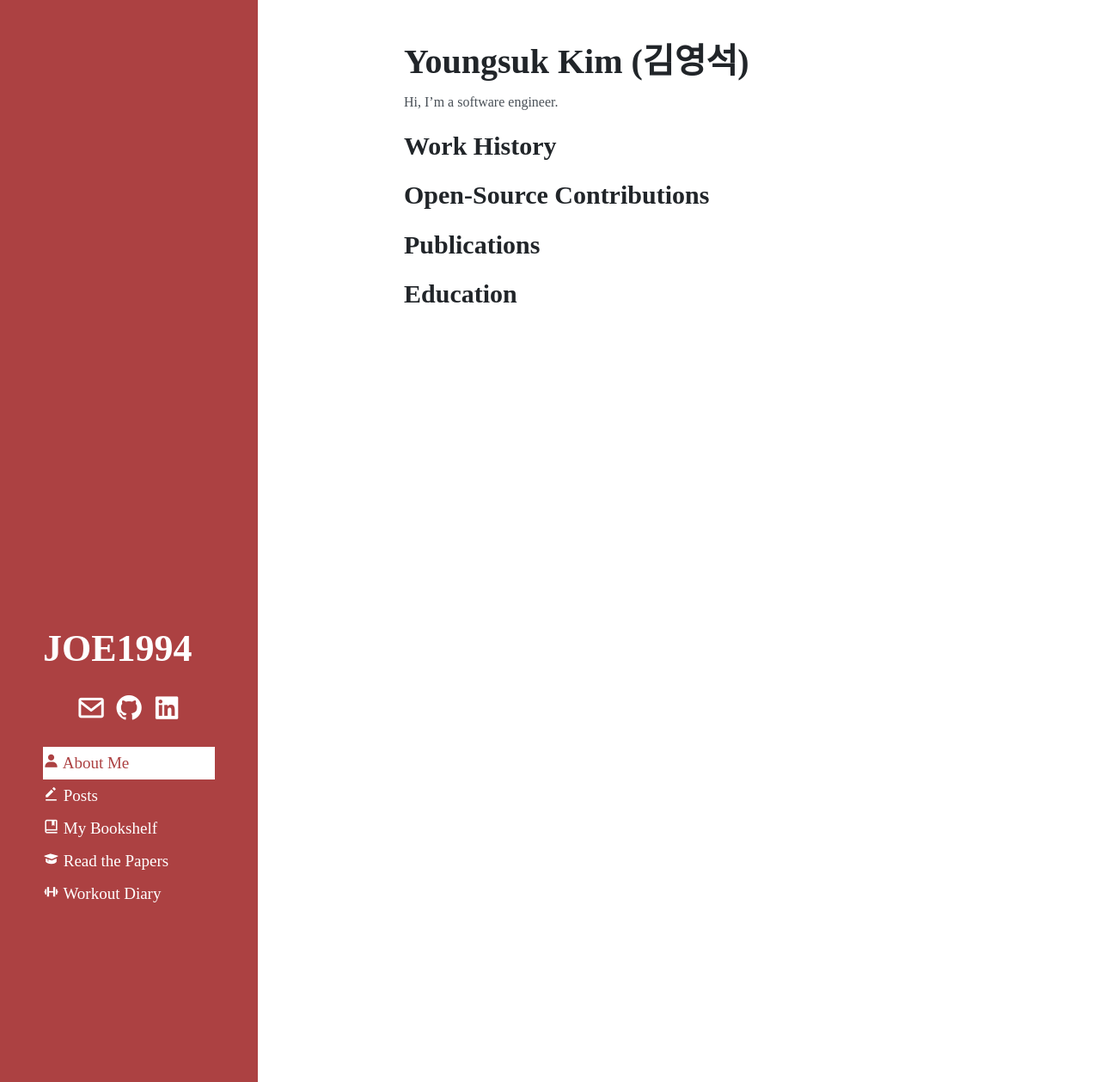
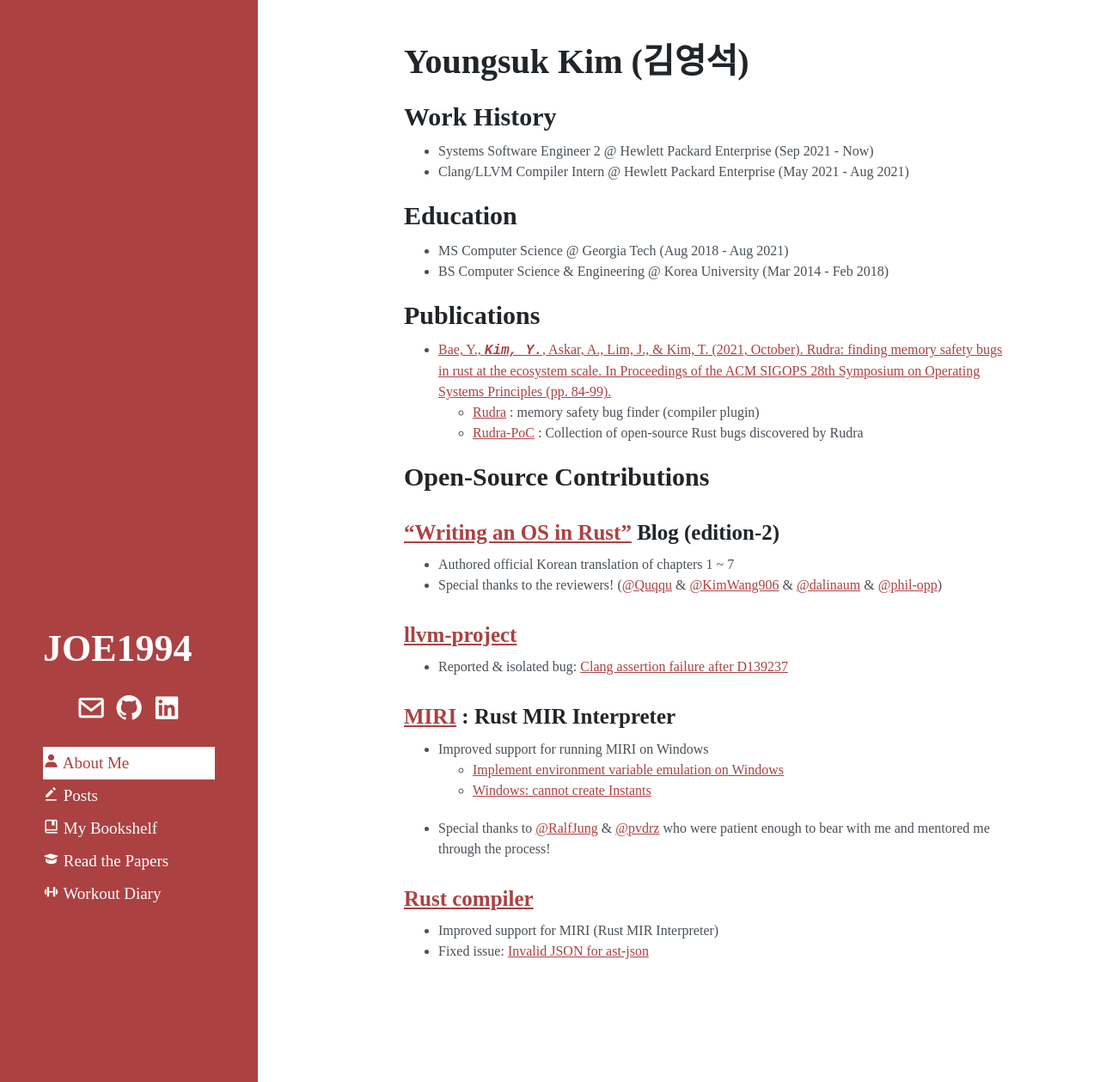
Before and after one commit to JOE1994/JOE1994.github.io, a Jekyll site: the page built from about_me.md, in a window 1280 px wide and 1259 px high. Shown: the whole window at 86% size. Built offline with Jekyll 4.4.1, drawn with Linux system fonts in a browser that asks for light colours; some web fonts are replaced.

Commit message:
Add contents to  page

```diff
--- a/about_me.md
+++ b/about_me.md
@@ -4,12 +4,34 @@
 
 # Youngsuk Kim (김영석)
 
-Hi, I'm a software engineer.
+## Work History
+* Systems Software Engineer 2 @ Hewlett Packard Enterprise (Sep 2021 - Now)
+* Clang/LLVM Compiler Intern @ Hewlett Packard Enterprise (May 2021 - Aug 2021)
 
-## Work History
+## Education
+* MS Computer Science @ Georgia Tech (Aug 2018 - Aug 2021)
+* BS Computer Science & Engineering @ Korea University (Mar 2014 - Feb 2018)
+
+## Publications
+* [Bae, Y., ***`Kim, Y.`***, Askar, A., Lim, J., & Kim, T. (2021, October). Rudra: finding memory safety bugs in rust at the ecosystem scale. In Proceedings of the ACM SIGOPS 28th Symposium on Operating Systems Principles (pp. 84-99).](https://dl.acm.org/doi/10.1145/3477132.3483570)
+  * [Rudra](https://github.com/sslab-gatech/Rudra) : memory safety bug finder (compiler plugin)
+  * [Rudra-PoC](https://github.com/sslab-gatech/Rudra-PoC) : Collection of open-source Rust bugs discovered by Rudra
 
 ## Open-Source Contributions
 
-## Publications
+### ["Writing an OS in Rust"](https://github.com/phil-opp/blog_os/commits?author=JOE1994) Blog (edition-2)
+* Authored official Korean translation of chapters 1 ~ 7
+* Special thanks to the reviewers! ([@Quqqu](https://github.com/QuqqU) & [@KimWang906](https://github.com/KimWang906) & [@dalinaum](https://github.com/dalinaum) & [@phil-opp](https://github.com/phil-opp))
 
-## Education
+### [llvm-project](https://github.com/llvm/llvm-project/commits?author=JOE1994)
+* Reported & isolated bug: [Clang assertion failure after D139237](https://github.com/llvm/llvm-project/issues/59602)
+
+### [MIRI](https://github.com/rust-lang/miri/commits?author=JOE1994) : Rust MIR Interpreter
+* Improved support for running MIRI on Windows
+  * [Implement environment variable emulation on Windows](https://github.com/rust-lang/miri/issues/707)
+  * [Windows: cannot create Instants](https://github.com/rust-lang/miri/issues/1291)
+* Special thanks to [@RalfJung](https://github.com/RalfJung) & [@pvdrz](https://github.com/pvdrz) who were patient enough to bear with me and mentored me through the process!
+
+### [Rust compiler](https://github.com/rust-lang/rust/commits?author=JOE1994)
+* Improved support for MIRI (Rust MIR Interpreter)
+* Fixed issue: [Invalid JSON for ast-json](https://github.com/rust-lang/rust/issues/71086)
```
